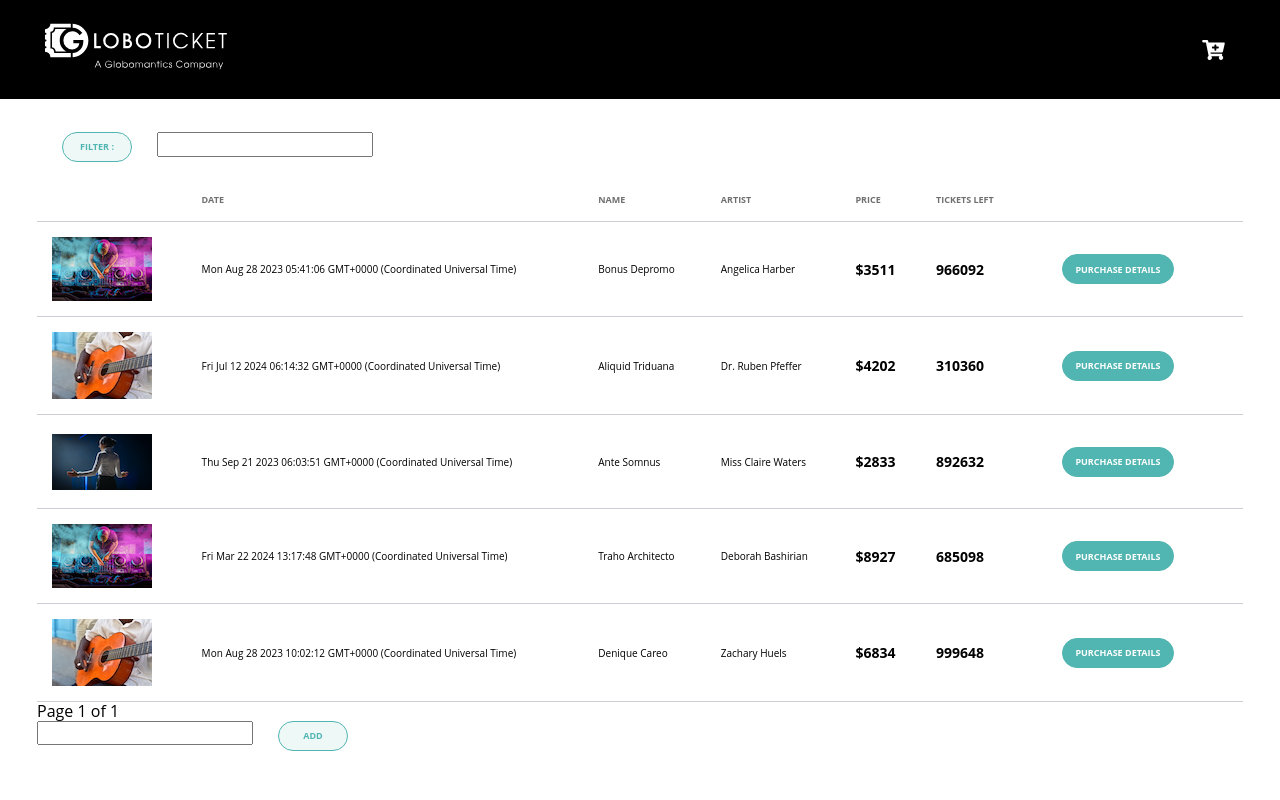
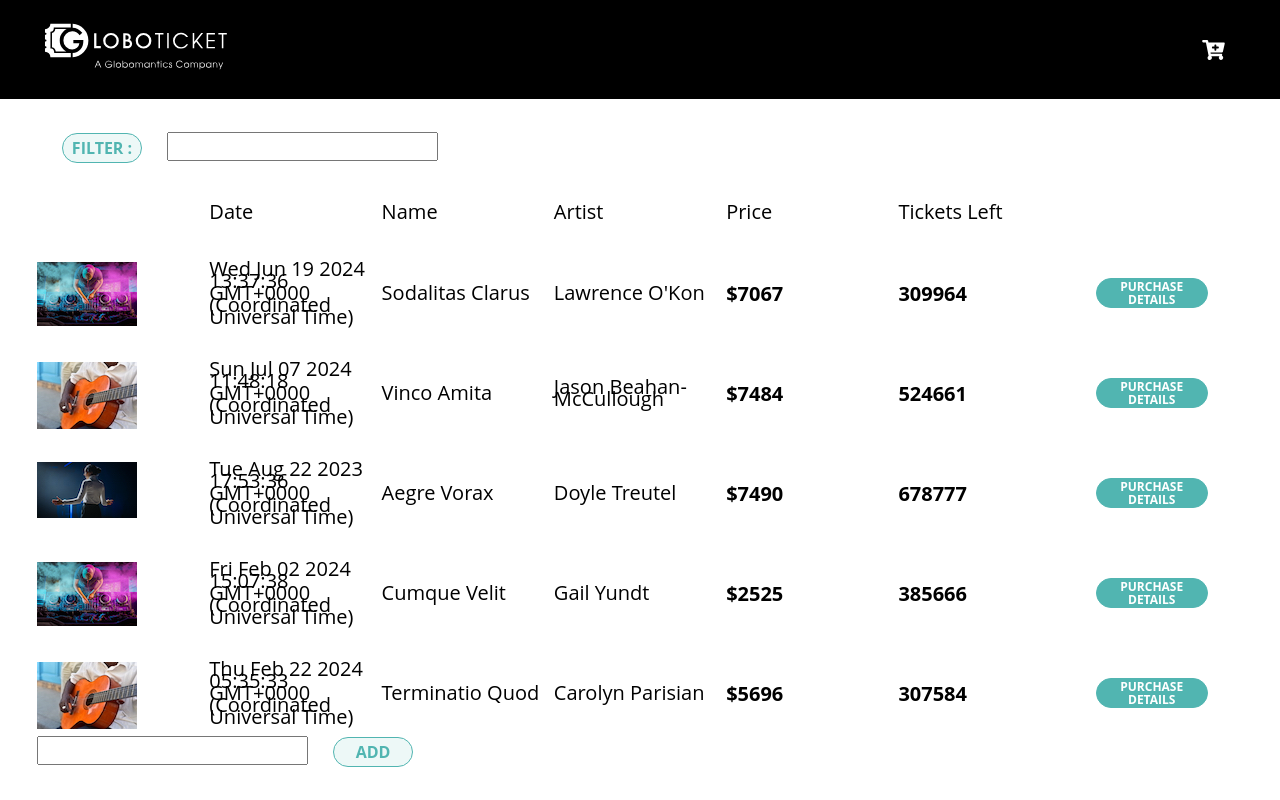
Before and after one commit to riffelj/globotickets, a React (Create React App) app: page / in a window 1280 px wide. Built offline with nearby package versions, Linux system fonts and the light colour scheme.

Commit message:
add windowing

```diff
--- a/package.json
+++ b/package.json
@@ -9,6 +9,8 @@
     "react": "^18.2.0",
     "react-dom": "^18.2.0",
     "react-scripts": "5.0.1",
+    "react-virtualized-auto-sizer": "^1.0.20",
+    "react-window": "^1.8.9",
     "web-vitals": "^2.1.4"
   },
   "scripts": {
--- a/src/Catalog.css
+++ b/src/Catalog.css
@@ -1,11 +1,42 @@
+html,
+body,
+#root,
+.container {
+	height: 100%;
+}
+
 body {
 	font-family: "Open Sans", Helvetica, Arial, sans-serif;
 }
+
 .container {
 	display: flex;
 	flex-direction: column;
 	width: 100%;
+	height: 100%;
 }
+
+.container>section,
+.table {
+	flex: 1 1 auto;
+	display: flex;
+	flex-direction: column;
+}
+
+.table-body {
+	flex: 1 1 auto;
+}
+
+.table-row {
+	display: flex;
+	align-items: center;
+	justify-content: center;
+}
+
+.table-row-data {
+	flex: 1;
+}
+
 header {
 	align-items: center;
 	background-color: #000;
@@ -14,32 +45,38 @@ header {
 	justify-content: space-between;
 	padding: 17px 37px;
 }
+
 header h1 {
 	margin: 0;
 }
+
 header h1 img {
 	width: 200px;
 }
+
 .header-cart {
 	align-items: center;
 	display: flex;
 	flex-direction: row;
 }
+
 .header-cart img {
 	height: 20px;
 	justify-content: center;
 	margin-right: 18px;
 	width: 23px;
 }
+
 .header-cart p {
 	color: #fff;
-	font-size: 9px;
+	font-size: 16px;
 	font-weight: bold;
 	justify-content: center;
 	line-height: 40.3%;
 	margin-right: 50px;
 	text-transform: uppercase;
 }
+
 .header-cart p span {
 	color: #fff;
 	font-size: 18px;
@@ -48,122 +85,146 @@ header h1 img {
 	line-height: 25px;
 	padding-right: 5px;
 }
+
 section {
 	padding: 33px 37px;
 }
+
 .search-bar {
 	margin-bottom: 17px;
 }
+
 select {
 	background: url(img/select-arrow.svg) no-repeat right #fff;
 	background-position-x: 60px;
 	color: #000;
 	font-family: "Open Sans", Helvetica, Arial, sans-serif;
-	font-size: 9px;
+	font-size: 16px;
 	line-height: 13px;
 	padding: 9px 20px;
 	text-transform: uppercase;
 	width: 100px;
 	-webkit-appearance: none;
 }
+
 select * {
-	font-size: 9px;
+	font-size: 16px;
 	line-height: 13px;
 	padding: 9px 20px;
 	text-transform: uppercase;
 }
+
 button {
 	background: rgba(81, 181, 177, 0.1);
 	border: 1px solid #51b5b1;
 	border-radius: 30px;
 	box-sizing: border-box;
 	color: #51b5b1;
-	font-size: 9px;
+	font-size: 16px;
 	font-weight: bold;
 	height: 30px;
 	line-height: 12px;
 	margin-left: 25px;
 	margin-right: 25px;
 	text-transform: uppercase;
-	min-width: 70px;
+	min-width: 80px;
 }
+
 table {
 	border-collapse: separate;
 	border-spacing: 0;
 	width: 100%;
 }
+
 th,
 td {
 	padding: 15px 15px;
 	vertical-align: middle;
 }
+
 thead {
 	background: #fff;
 	border-bottom: 1px solid #cecfd5;
 	color: #6f6f6f;
-	font-size: 9px;
+	font-size: 16px;
 	font-weight: bold;
 	line-height: 12px;
 	text-align: left;
 	text-transform: uppercase;
 }
+
 td,
 th {
 	border-bottom: 1px solid #cecfd5;
 }
+
 .event-image {
 	height: 63px;
 	line-height: 12px;
 }
+
 .event-date,
 .event-name,
 .event-artist,
 .event-price {
 	color: #000;
-	font-size: 10px;
+	font-size: 20px;
 	font-style: normal;
 	font-weight: normal;
 	line-height: 12px;
 	text-transform: capitalize;
 }
-.event-price {
+
+input {
+	font-size: 20px;
+}
+
+.table-body .event-price {
 	color: #000;
-	font-size: 14px;
+	font-size: 20px;
 	font-weight: bold;
 	line-height: 17px;
 	text-align: left;
 	text-transform: uppercase;
 }
+
 .event-purchase-button button {
 	background: #51b5b1;
 	border-radius: 30px;
 	color: #fff;
-	font-size: 9px;
+	font-size: 12px;
 	font-weight: bold;
 	height: 30px;
 	line-height: 13px;
 	text-transform: uppercase;
 	width: 112px;
 }
+
 .section-details {
 	display: flex;
 	flex-direction: row;
 }
+
 .details-left {
 	width: 237px;
 }
+
 .details-right {
 	padding: 0 37px;
 }
+
 .details-right p {
 	margin: 0;
 }
+
 .event-price-container {
 	display: flex;
 }
+
 .event-price-container p {
 	justify-content: center;
 }
+
 .section-details.divider {
 	border-bottom: 1px solid #cecfd5;
 	flex-direction: row;
@@ -171,11 +232,13 @@ th {
 	padding: 0;
 	width: 100%;
 }
+
 .details-right-purchasing {
 	align-items: center;
 	display: flex;
 	flex-direction: row;
 }
+
 .section-details .event-type {
 	color: #c4c4c4;
 	font-size: 10px;
@@ -183,9 +246,11 @@ th {
 	line-height: 11px;
 	text-transform: uppercase;
 }
+
 .section-details h2 {
 	margin: 5px 0 0 0;
 }
+
 .section-details h3 {
 	color: #000;
 	font-size: 14px;
@@ -195,6 +260,7 @@ th {
 	margin: 5px 0 0 0;
 	text-transform: capitalize;
 }
+
 .section-details .event-date {
 	color: #000;
 	line-height: 16px;
@@ -203,16 +269,19 @@ th {
 	margin: 20px 0;
 	text-transform: uppercase;
 }
+
 .section-details .event-description {
 	color: #000;
 	line-height: 12px;
 	font-size: 11px;
 	font-weight: normal;
 }
+
 .section-details .event-price-container {
 	margin: 20px 0;
 	align-items: center;
 }
+
 .section-details .event-price {
 	color: #000;
 	font-size: 18px;
@@ -221,6 +290,7 @@ th {
 	padding-right: 15px;
 	text-transform: uppercase;
 }
+
 .section-details .event-per-ticket {
 	color: #000;
 	font-size: 12px;
@@ -228,14 +298,16 @@ th {
 	line-height: 16px;
 	text-transform: uppercase;
 }
+
 .details-right-purchasing p {
 	color: #000;
-	font-size: 9px;
+	font-size: 16px;
 	font-weight: normal;
 	line-height: 12px;
 	padding-right: 20px;
 	text-transform: uppercase;
 }
+
 .event-total {
 	color: #000;
 	font-size: 18px;
@@ -243,6 +315,7 @@ th {
 	line-height: 25px;
 	text-transform: uppercase;
 }
+
 .event-total img {
 	height: 10px;
 	padding-left: 5px;
@@ -250,6 +323,7 @@ th {
 	top: -1px;
 	width: 10px;
 }
+
 .back-to-catalog a {
 	color: #51b5b1;
 	font-size: 10px;
@@ -258,3 +332,7 @@ th {
 	padding-left: 5px;
 	text-decoration: none;
 }
+
+.page-navigation {
+	margin: 20px 0;
+}
--- a/src/Catalog.jsx
+++ b/src/Catalog.jsx
@@ -1,7 +1,7 @@
 import React, { Component } from "react"
 import { faker } from "@faker-js/faker"
-
-import { Pagination, PageNavigation } from "./pagination"
+import Autosizer from "react-virtualized-auto-sizer"
+import { FixedSizeList as List } from "react-window"
 
 import "./normalize.css"
 import "./Catalog.css"
@@ -30,28 +30,29 @@ const generateEventData = (n) => {
 	return data
 }
 
-const Event = ({ data }) => {
+const eventRowHeight = 100
+const Event = ({ data, style }) => {
 	const { thumbNail, dateTime, name, artist, price, tickets } = data
 	return (
-		<tr>
-			<td class="event-image">
+		<div className="table-row" style={{ height: eventRowHeight, ...style }}>
+			<div className="table-row-data event-image">
 				<img alt="thumbnail" src={thumbNails[thumbNail]} />
-			</td>
-			<td class="event-date">{dateTime}</td>
-			<td class="event-name">{name}</td>
-			<td class="event-artist">{artist}</td>
-			<td class="event-price">${price}</td>
-			<td class="event-price">{tickets}</td>
-			<td class="event-purchase-button">
+			</div>
+			<div className="table-row-data event-date">{dateTime}</div>
+			<div className="table-row-data event-name">{name}</div>
+			<div className="table-row-data event-artist">{artist}</div>
+			<div className="table-row-data event-price">${price}</div>
+			<div className="table-row-data event-price">{tickets}</div>
+			<div className="table-row-data event-purchase-button">
 				<button>Purchase Details</button>
-			</td>
-		</tr>
+			</div>
+		</div>
 	)
 }
 
 export default class Catalog extends Component {
 	state = {
-		eventData: generateEventData(5),
+		eventData: generateEventData(35),
 		currentPage: 0,
 		artistFilter: "",
 	}
@@ -78,21 +79,20 @@ export default class Catalog extends Component {
 		})
 	}
 
-	previousPage() {
-		this.setState({ currentPage: this.state.currentPage - 1 })
+	virtualizedEvent({ index, style, key }) {
+		if (!this.filteredEvents || this.filteredEvents.length === 0) {
+			return null
 		}
-
-	nextPage() {
-		this.setState({ currentPage: this.state.currentPage + 1 })
+		return (
+			<Event data={this.filteredEvents[index]} key={key} style={style} />
+		)
 	}
 
 	render() {
-		var filteredEvents
-
 		if (!this.state.artistFilter) {
-			filteredEvents = this.state.eventData
+			this.filteredEvents = this.state.eventData
 		} else {
-			filteredEvents = this.state.eventData.filter(
+			this.filteredEvents = this.state.eventData.filter(
 				(ed) =>
 					ed.artist
 						.toLowerCase()
@@ -100,20 +100,18 @@ export default class Catalog extends Component {
 			)
 		}
 
-		const filteredPages = new Pagination(filteredEvents, 5)
-
 		return (
-			<div class="container">
+			<div className="container">
 				<header>
 					<h1>
 						<img alt="logo" src={whiteLogo} />
 					</h1>
-					<div class="header-cart">
+					<div className="header-cart">
 						<img alt="cart" src={cartImg} />
 					</div>
 				</header>
 				<section>
-					<div class="search-bar">
+					<div className="search-bar">
 						<button onClick={this.setFilter.bind(this)}>
 							Filter :
 						</button>
@@ -122,35 +120,49 @@ export default class Catalog extends Component {
 							ref={this.filterInput}
 						></input>
 					</div>
-					<div class="table">
-						<table>
-							<thead>
-								<tr>
-									<th scope="col">&nbsp;</th>
-									<th scope="col">Date</th>
-									<th scope="col">Name</th>
-									<th scope="col">Artist</th>
-									<th scope="col">Price</th>
-									<th scope="col">Tickets Left</th>
-									<th scope="col">&nbsp;</th>
-								</tr>
-							</thead>
-							<tbody>
-								{filteredPages
-									.getPage(this.state.currentPage)
-									.map((ed, i) => (
-										<Event data={ed} key={i} />
-									))}
-							</tbody>
-						</table>
-
-						<PageNavigation
-							nextPageHandler={this.nextPage.bind(this)}
-							previousPageHandler={this.previousPage.bind(this)}
-							currentPage={this.state.currentPage}
-							totalPages={filteredPages.getTotalPages()}
-						></PageNavigation>
+					<div className="table">
+						<div className="table-row">
+							<div className="table-row-data event-image">
+								&nbsp;
 							</div>
+							<div className="table-row-data event-date">
+								Date
+							</div>
+							<div className="table-row-data event-name">
+								Name
+							</div>
+							<div className="table-row-data event-artist">
+								Artist
+							</div>
+							<div className="table-row-data event-price">
+								Price
+							</div>
+							<div className="table-row-data event-price">
+								Tickets Left
+							</div>
+							<div className="table-row-data">&nbsp;</div>
+						</div>
+						<div className="table-body">
+							<Autosizer width="100%">
+								{({ height, width }) => {
+									console.log(height, width)
+									return (
+										<List
+											height={height}
+											width={width}
+											itemCount={
+												this.filteredEvents.length
+											}
+											itemSize={eventRowHeight}
+										>
+											{this.virtualizedEvent.bind(this)}
+										</List>
+									)
+								}}
+							</Autosizer>
+						</div>
+					</div>
+					<div>
 						<input
 							type="number"
 							ref={this.generatorNumberInput}
@@ -158,6 +170,7 @@ export default class Catalog extends Component {
 						<button onClick={this.generateEvents.bind(this)}>
 							Add
 						</button>
+					</div>
 				</section>
 			</div>
 		)
```
Also changed, not shown: 1 other file (tests, documents, lock files or other folders). Lines whose indentation alone changed are shown as unchanged.
